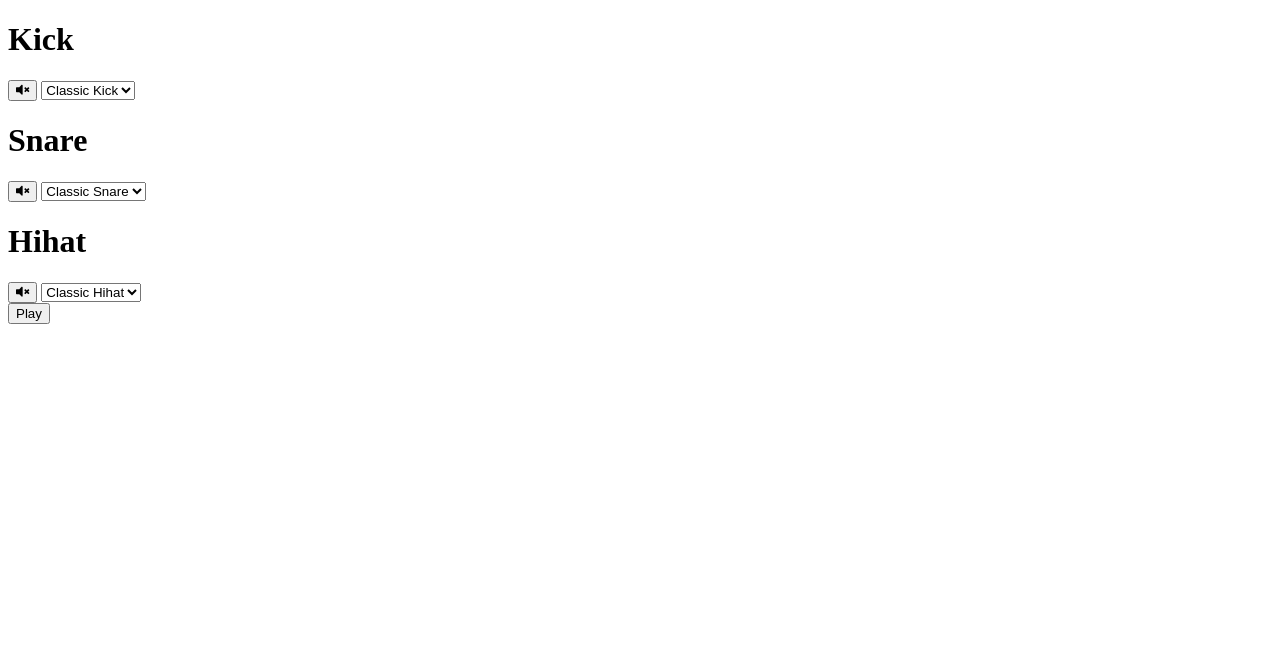
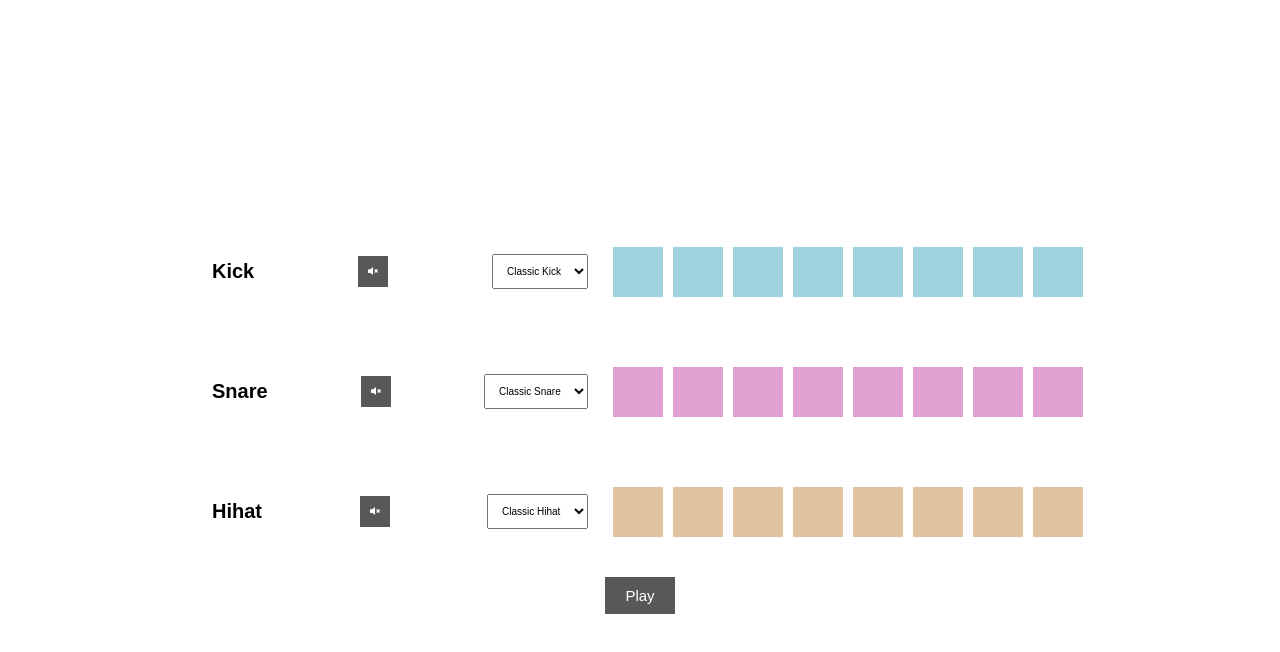
Before and after one commit to SalmanAzad1993/beat-maker, a plain HTML site: page index.html in a window 1280 px wide. Drawn offline with Linux system fonts and the light colour scheme.

Commit message:
basic CSS setup completed

```diff
--- a/index.html
+++ b/index.html
@@ -77,8 +77,8 @@
           <div class="pad hihat-pad b7"></div>
         </div>
       </div>
+      <button class="play">Play</button>
     </div>
-    <button class="play">Play</button>
     <audio src="./sounds/kick-classic.wav" class="kick-sound"></audio>
     <audio src="./sounds/snare-acoustic01.wav" class="snare-sound"></audio>
     <audio src="./sounds/hihat-acoustic01.wav" class="hihat-sound"></audio>
--- a/style.css
+++ b/style.css
@@ -0,0 +1,95 @@
+* {
+  margin: 0;
+  padding: 0;
+  box-sizing: border-box;
+}
+html {
+  font-size: 62.5%;
+}
+body {
+  font-family: sans-serif;
+}
+i,
+svg {
+  pointer-events: none;
+}
+
+.kick-pad,
+.snare-pad,
+.hihat-pad {
+  width: 5rem;
+  height: 5rem;
+  margin: 1rem 0.5rem;
+  cursor: pointer;
+}
+.kick-pad {
+  background: rgb(160, 211, 224);
+}
+.snare-pad {
+  background: rgb(224, 160, 208);
+}
+.hihat-pad {
+  background: rgb(224, 194, 160);
+}
+.kick-pad.active {
+  background: rgb(59, 197, 231);
+}
+.snare-pad.active {
+  background: rgb(218, 58, 178);
+}
+.hihat-pad.active {
+  background: rgb(241, 158, 64);
+}
+.sequencer {
+  display: flex;
+  min-height: 100vh;
+  flex-direction: column;
+  align-items: center;
+  justify-content: center;
+}
+.kick-track,
+.snare-track,
+.hihat-track {
+  display: flex;
+  width: 70%;
+  align-items: center;
+  justify-content: space-between;
+  margin-top: 5rem;
+}
+.kick,
+.snare,
+.hihat {
+  display: flex;
+}
+.controls {
+  display: flex;
+  justify-content: space-between;
+  align-items: center;
+  flex: 1;
+  margin: 0rem 2rem;
+}
+.controls button {
+  padding: 1rem;
+  border: none;
+  background: rgb(88, 88, 88);
+  color: white;
+  font-size: 1rem;
+  cursor: pointer;
+  transition: all 0.5s ease;
+}
+.pad {
+  transition: all 0.5s ease;
+}
+.play {
+  padding: 1rem 2rem;
+  font-size: 1.5rem;
+  background: rgb(88, 88, 88);
+  color: white;
+  border: none;
+  cursor: pointer;
+  margin-top: 3rem;
+}
+select {
+  padding: 1rem;
+  font-size: 1rem;
+}
```
